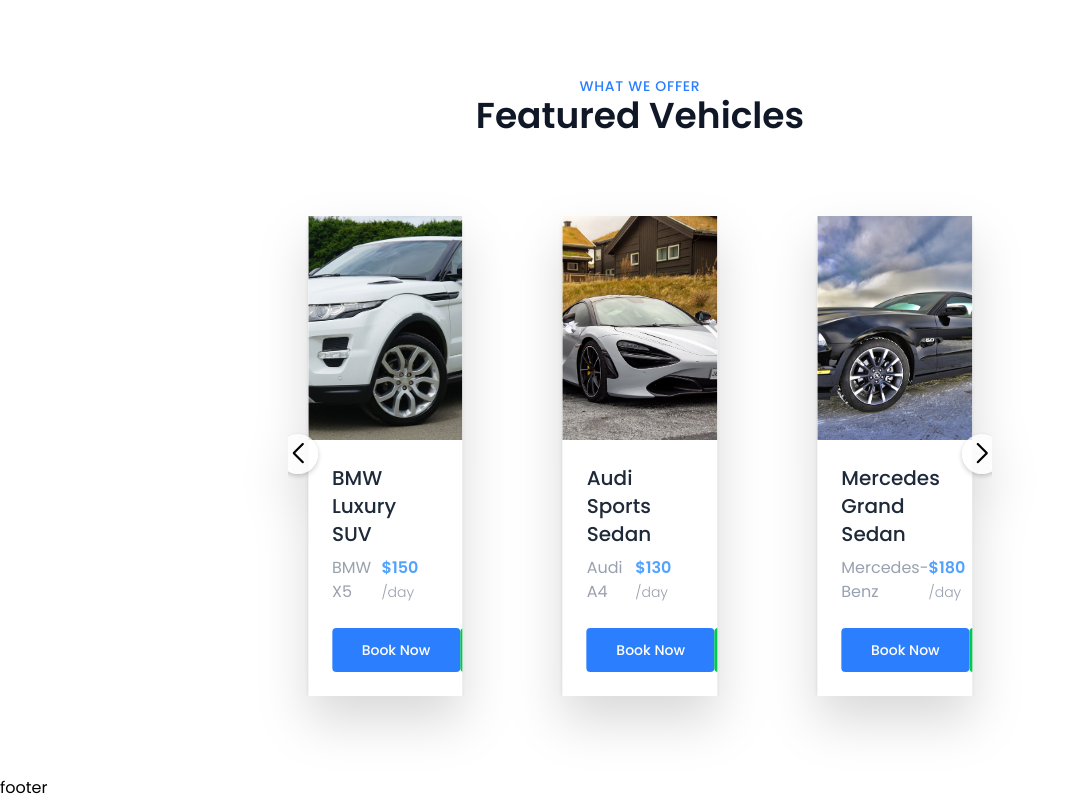
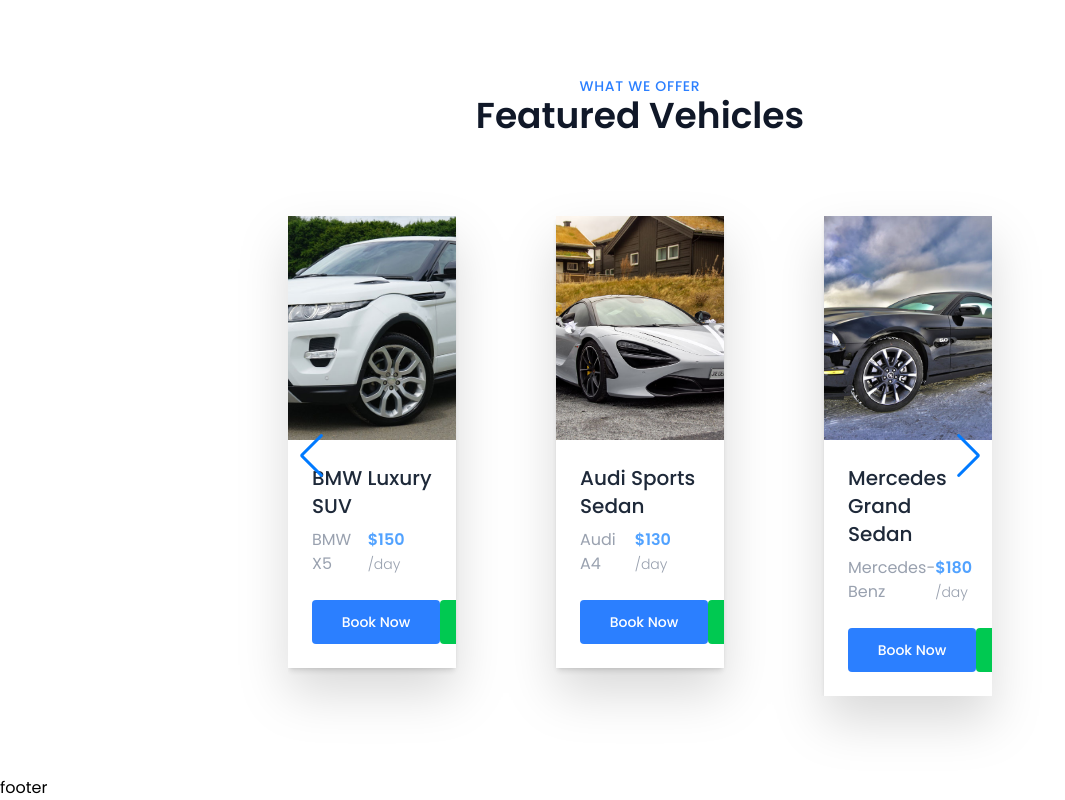
Before and after one commit to jasna18/vue-carbook, a Vue app in the folder carbook/: page / in a window 1280 px wide. Shown: the part 804-1604 px from the top of the page, without its empty margins (0-1065 px from the left). Built offline with nearby package versions, Linux system fonts and the light colour scheme.

Commit message:
pageheader and removed css swiper from featured

```diff
--- a/carbook/src/components/homePage/FeaturedSection.vue
+++ b/carbook/src/components/homePage/FeaturedSection.vue
@@ -19,7 +19,7 @@
           slidesPerView: 3,
         },
       }"
-      class="custom-swiper w-4/5 drop-shadow-2xl"
+      class=" w-4/5 drop-shadow-2xl"
       >
         <swiper-slide v-for="(car, index) in cars" :key="index">
           <CarCard
--- a/carbook/src/components/layout/PageHeader.vue
+++ b/carbook/src/components/layout/PageHeader.vue
@@ -94,11 +94,12 @@
   color: white;
   transition: color 0.3s ease;
 }
+nav.scrolled-nav a{
+  color:black !important;
+}
 nav a.active-link {
   color: #10b981; /* Tailwind's indigo-600 */
   font-weight: bold;
 }
-nav.scrolled-nav a{
-  color:black !important;
-}
+
 </style>
```
